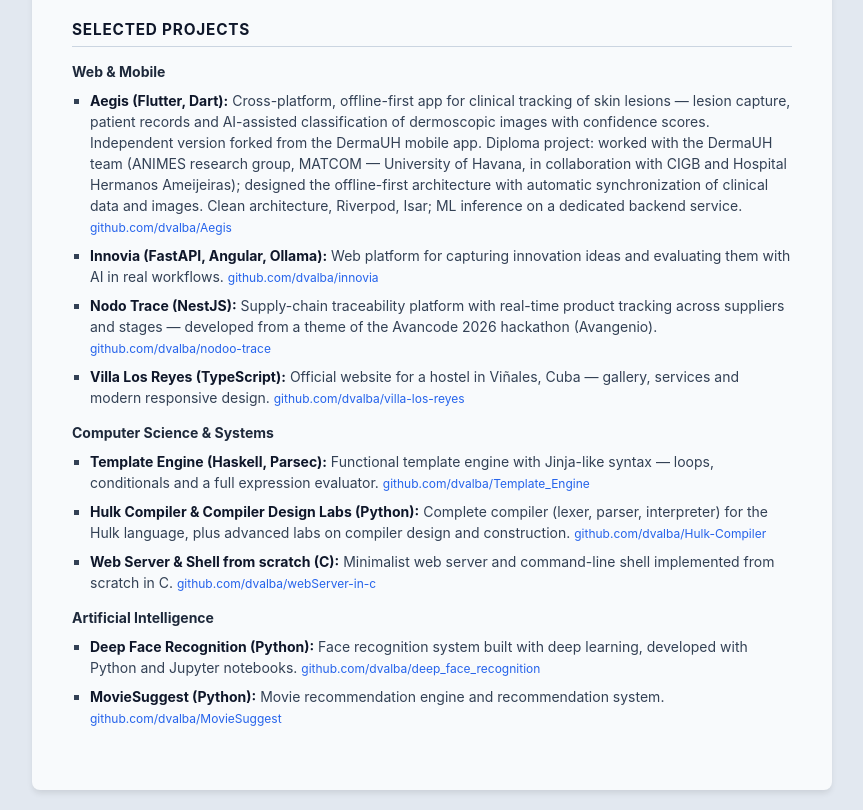
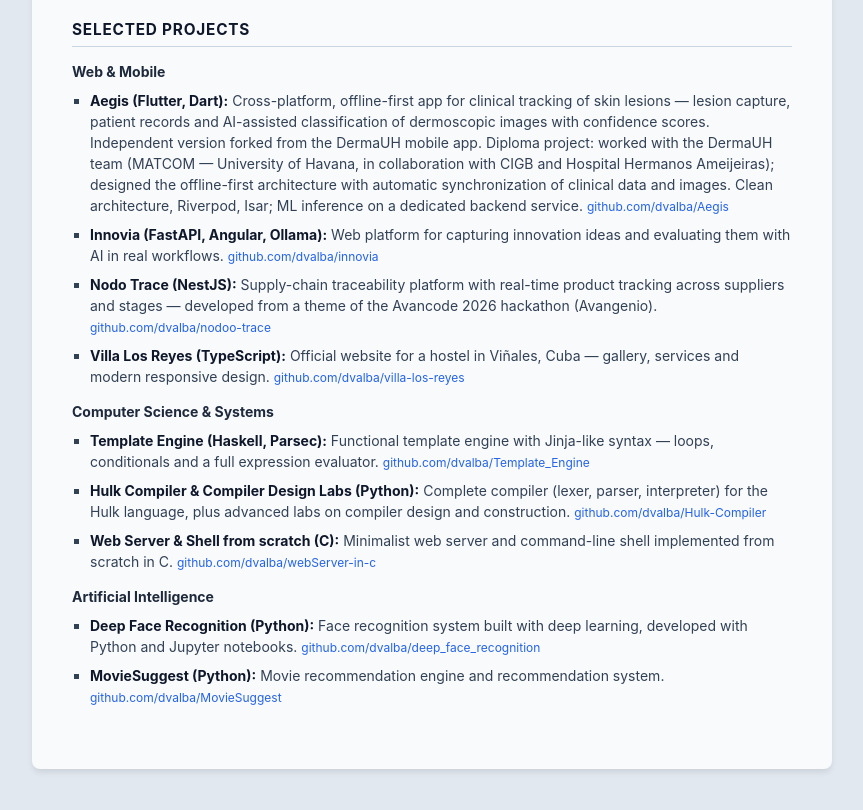
Before and after one commit to dvalba/resume, a plain HTML site: page index.html in a window 1280 px wide. Shown: the part 1003-1813 px from the top of the page, without its empty margins (208-1071 px from the left). After the commit the page ends 1792 px from the top, so only its background shows below. Drawn offline with Linux system fonts and the light colour scheme.

Commit message:
Remove ANIMES reference from Aegis entry (EN+ES)

```diff
--- a/index.html
+++ b/index.html
@@ -349,7 +349,7 @@
                 <strong>Aegis (Flutter, Dart):</strong> Cross-platform, offline-first app for clinical tracking of
                 skin lesions — lesion capture, patient records and AI-assisted classification of dermoscopic
                 images with confidence scores. Independent version forked from the DermaUH mobile app. Diploma
-                project: worked with the DermaUH team (ANIMES research group, MATCOM — University of Havana, in
+                project: worked with the DermaUH team (MATCOM — University of Havana, in
                 collaboration with CIGB and Hospital Hermanos Ameijeiras); designed the offline-first
                 architecture with automatic synchronization of clinical data and images. Clean architecture,
                 Riverpod, Isar; ML inference on a dedicated backend service.
```
Also changed, not shown: es/index.html (+1 -1 lines).
